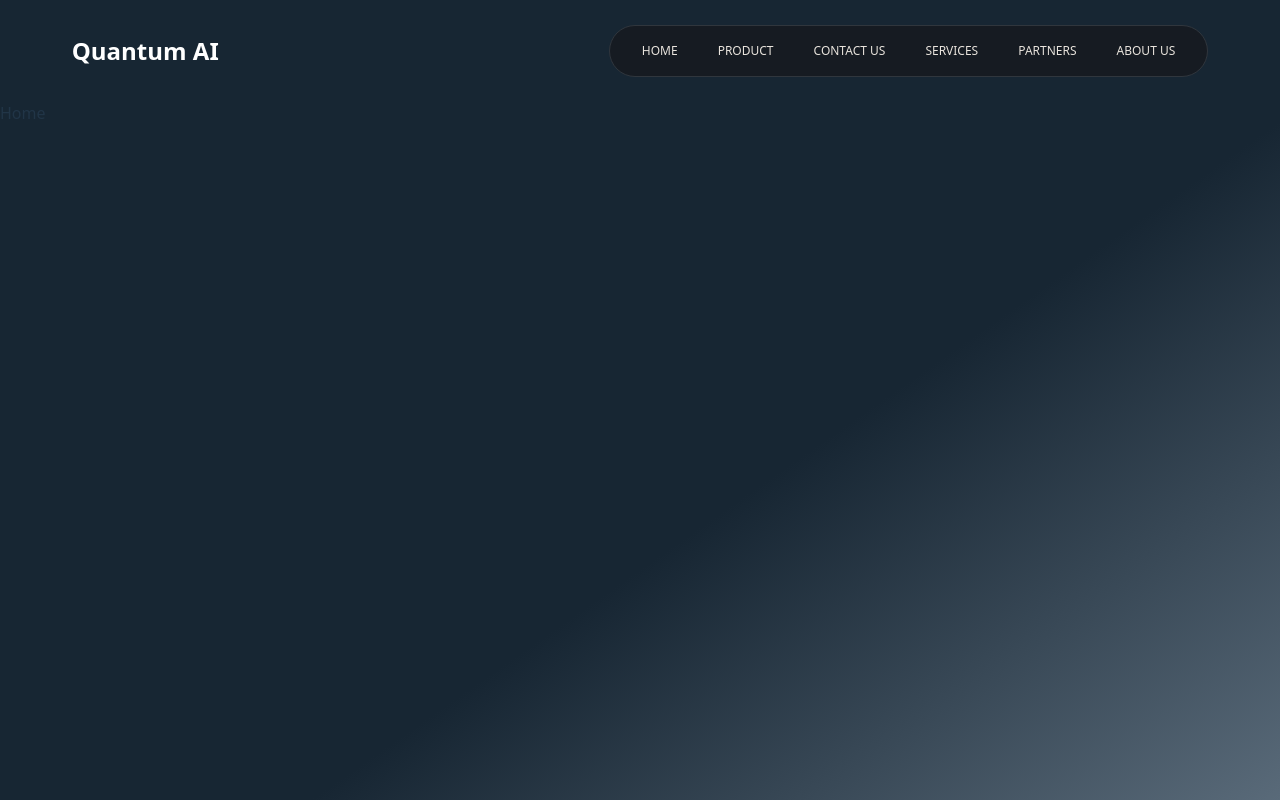
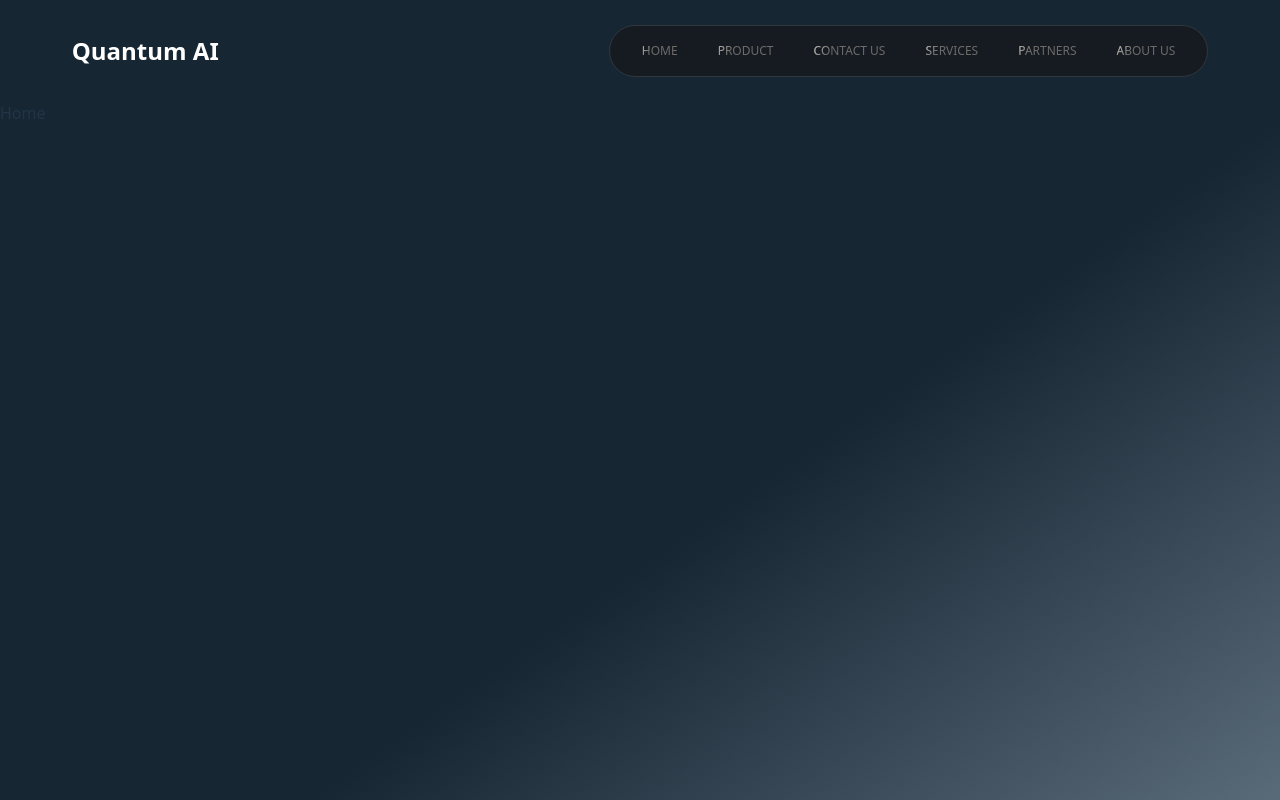
Before and after one commit to gunavardhanlomada/qai, a React (Vite) app: page / in a window 1280 px wide. Built offline with nearby package versions, Linux system fonts and the light colour scheme.

Commit message:
Navbar updated

```diff
--- a/src/components/navbar.css
+++ b/src/components/navbar.css
@@ -86,3 +86,31 @@
     display: none; /* Optional: remove cursor on mobile */
   }
 }
+
+.shiny-text {
+  color: #b5b5b5a4; /* Adjust this color to change intensity/style */
+  background: linear-gradient(
+    120deg,
+    rgba(255, 255, 255, 0) 40%,
+    rgba(255, 255, 255, 0.8) 50%,
+    rgba(255, 255, 255, 0) 60%
+  );
+  background-size: 200% 100%;
+  -webkit-background-clip: text;
+  background-clip: text;
+  display: inline-block;
+  animation: shine 5s linear infinite;
+}
+
+@keyframes shine {
+  0% {
+    background-position: 100%;
+  }
+  100% {
+    background-position: -100%;
+  }
+}
+
+.shiny-text.disabled {
+  animation: none;
+}
--- a/src/components/navbar.jsx
+++ b/src/components/navbar.jsx
@@ -24,6 +24,20 @@
 
 export default Navbar;
 
+const ShinyText = ({ text, disabled = false, speed = 5, className = '' }) => {
+  const animationDuration = `${speed}s`;
+
+  return (
+    <div
+      className={`shiny-text ${disabled ? 'disabled' : ''} ${className}`}
+      style={{ animationDuration }}
+    >
+      {text}
+    </div>
+  );
+};
+
+
 const SlideTabs = () => {
   const [position, setPosition] = useState({
     left: 0,
@@ -41,12 +55,12 @@
       }
       className="slide-tabs"
     >
-      <Tab setPosition={setPosition}>Home</Tab>
-      <Tab setPosition={setPosition}>Product</Tab>
-      <Tab setPosition={setPosition}>Contact Us</Tab>
-      <Tab setPosition={setPosition}>Services</Tab>
-      <Tab setPosition={setPosition}>Partners</Tab>
-      <Tab setPosition={setPosition}>About Us</Tab>
+      <Tab setPosition={setPosition}><ShinyText text="Home" /></Tab>
+      <Tab setPosition={setPosition}><ShinyText text="Product" /></Tab>
+      <Tab setPosition={setPosition}><ShinyText text="Contact Us" /></Tab>
+      <Tab setPosition={setPosition}><ShinyText text="Services" /></Tab>
+      <Tab setPosition={setPosition}><ShinyText text="Partners" /></Tab>
+      <Tab setPosition={setPosition}><ShinyText text="About Us" /></Tab>
 
       <Cursor position={position} />
     </ul>
```
